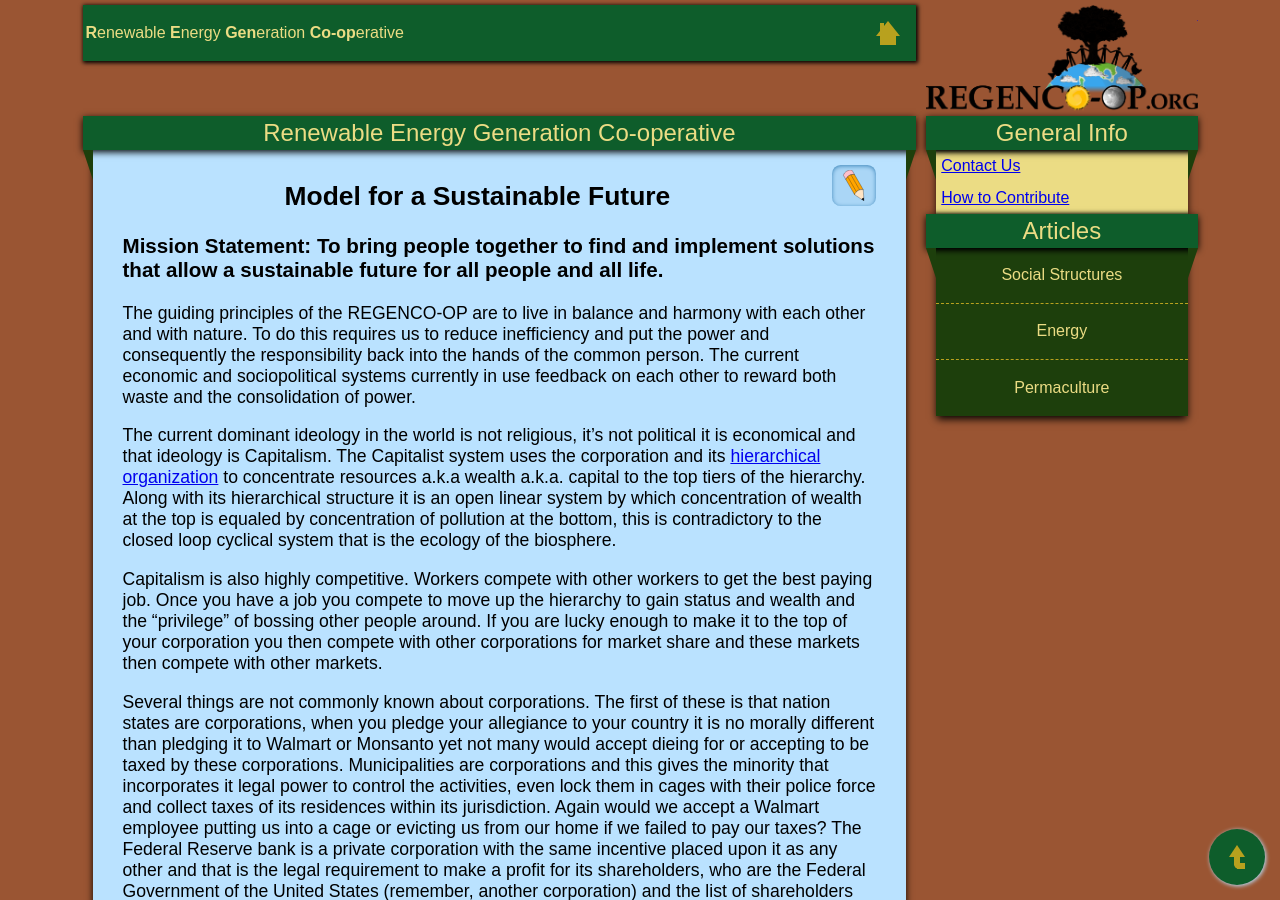
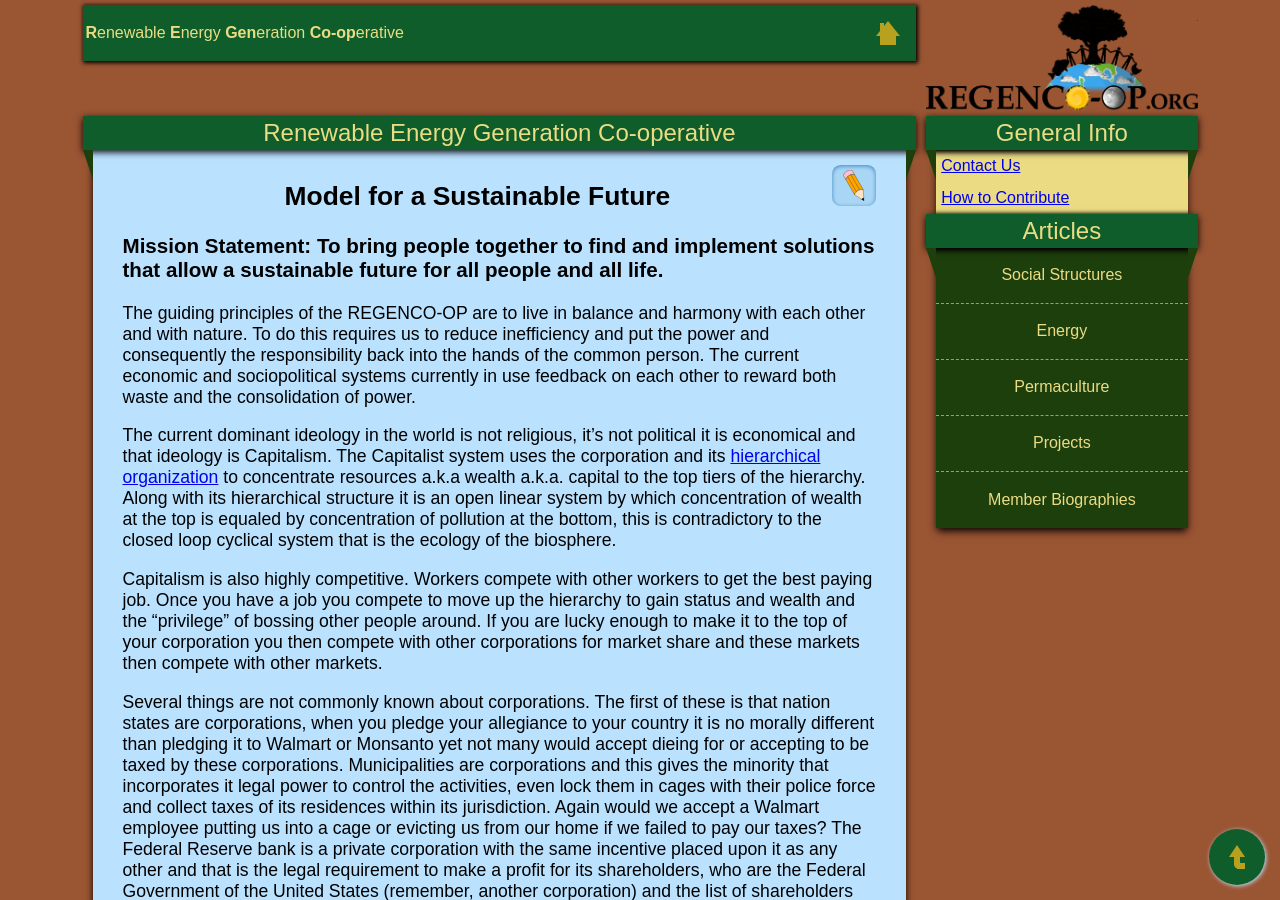
Before and after one commit to joshhennen/RegenCo-op, a Jekyll site: the page built from docs/index.md, in a window 1280 px wide and 900 px high. Built offline with Jekyll 4.4.1, drawn with Linux system fonts in a browser that asks for light colours.

Commit message:
added 2 categories, projects and members biographies

```diff
--- a/docs/_data/article_layout.yml
+++ b/docs/_data/article_layout.yml
@@ -16,3 +16,9 @@
 
 - category: Permaculture
   article_permalinks:
+
+- category: Projects
+  article_permalinks:
+
+- category: Member Biographies
+  article_permalinks:
```
